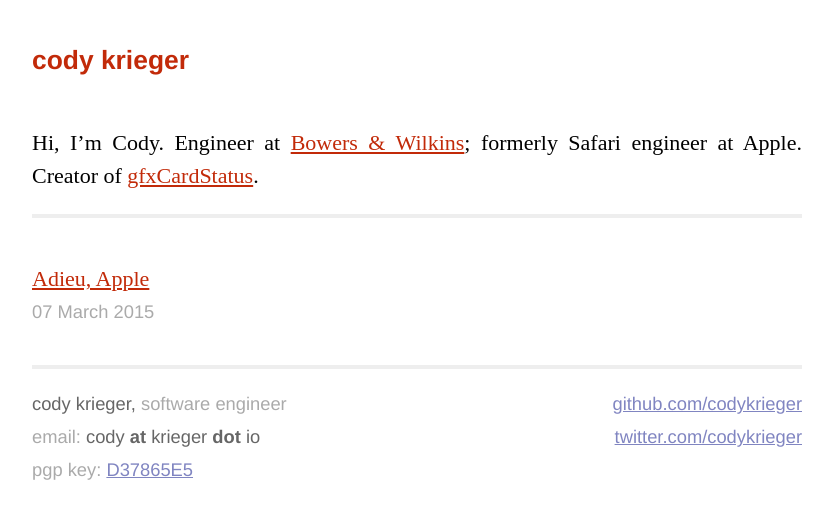
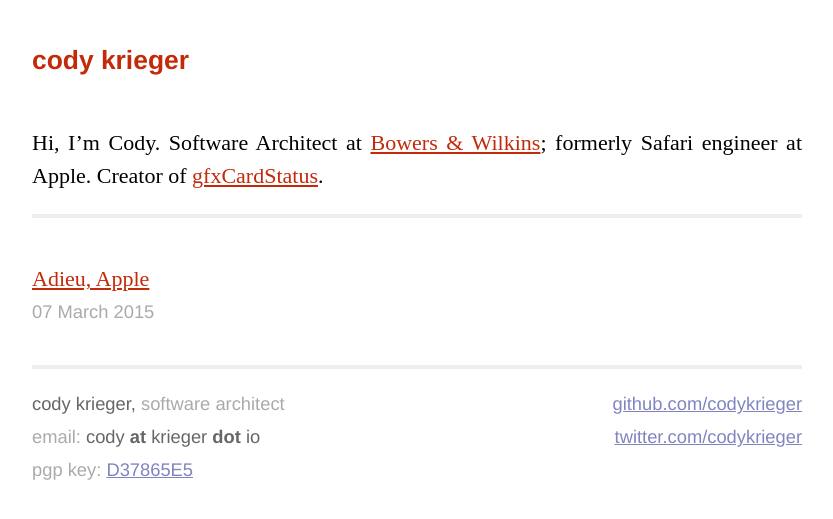
Before and after one commit to codykrieger/krieger.io, a Jekyll site: the page built from index.html, in a window 1280 px wide. Shown: the top 519 px of the page, without its empty margins (223-1056 px from the left). Built offline with Jekyll 4.4.1, drawn with Linux system fonts in a browser that asks for light colours; the list of posts is cut into pages by our own code; comment, search, counter and statistics services are not loaded.

Commit message:
update job title

```diff
--- a/_layouts/default.html
+++ b/_layouts/default.html
@@ -32,7 +32,7 @@
           <div class="contact">
             <p>
               cody krieger,
-              <span class="label">software engineer</span><br />
+              <span class="label">software architect</span><br />
               <span class="label">email:</span> cody <strong>at</strong> krieger <strong>dot</strong> io<br />
               <span class="label">pgp key:</span> <a href="/assets/pgp-key.txt" title="2C41 BDAB 1CCA 6C19 E9AA EA2B 7BB7 8ABD D378 65E5">D37865E5</a>
             </p>
--- a/index.html
+++ b/index.html
@@ -3,7 +3,7 @@
 ---
 
 <p class="intro">
-  Hi, I’m Cody. Engineer at <a href="https://evaautomation.com">Bowers &amp; Wilkins</a>;
+  Hi, I’m Cody. Software Architect at <a href="https://evaautomation.com">Bowers &amp; Wilkins</a>;
   formerly Safari engineer at Apple. Creator of <a href="https://gfx.io">gfxCardStatus</a>.
 </p>
 
```
